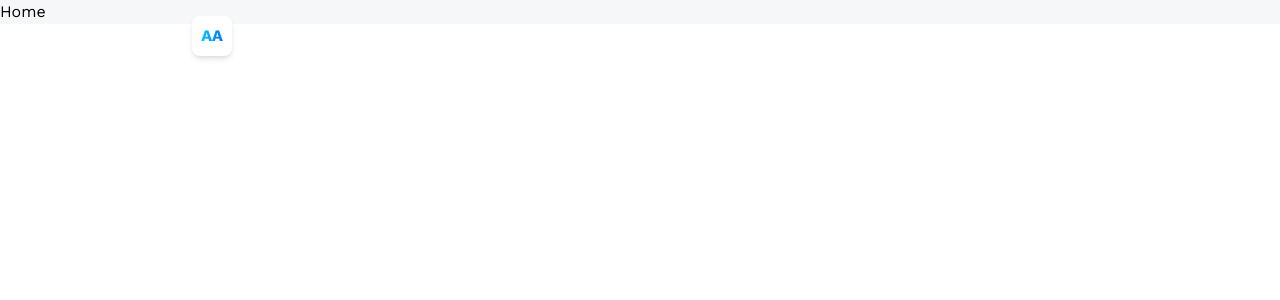
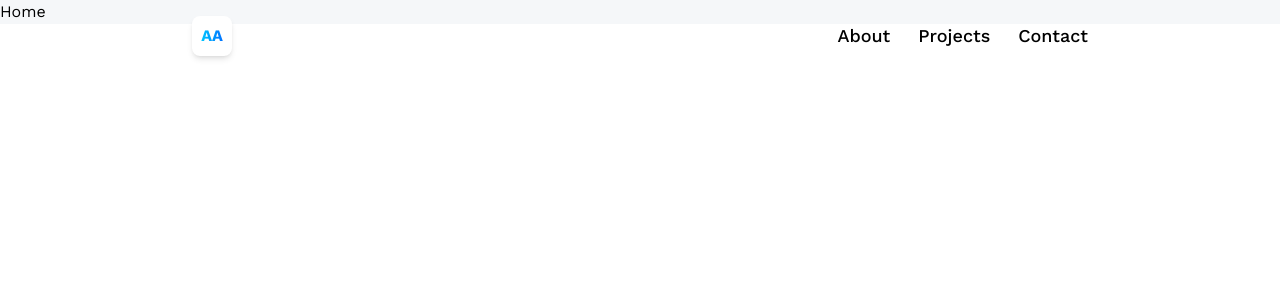
Before and after one commit to assilbekov/practice-3d-react-portfolio, a React (Vite) app: page / in a window 1280 px wide. Shown: the top 300 px of the page. Built offline with nearby package versions, Linux system fonts and the light colour scheme.

Commit message:
finish navbar file

```diff
--- a/src/components/navbar.tsx
+++ b/src/components/navbar.tsx
@@ -6,6 +6,11 @@ export const Navbar = () => {
       <NavLink to="/" className="w-10 h-10 rounded-lg bg-white items-center justify-center flex font-bold shadow-md">
         <p className="blue-gradient_text">AA</p>
       </NavLink>
+      <nav className="flex text-lg gap-7 font-medium">
+        <NavLink to="/about" className={({ isActive }) => isActive ? "text-blue-500" : "text-black"}>About</NavLink>
+        <NavLink to="/projects" className={({ isActive }) => isActive ? "text-blue-500" : "text-black"}>Projects</NavLink>
+        <NavLink to="/contact" className={({ isActive }) => isActive ? "text-blue-500" : "text-black"}>Contact</NavLink>
+      </nav>
     </header>
   )
 }
```
